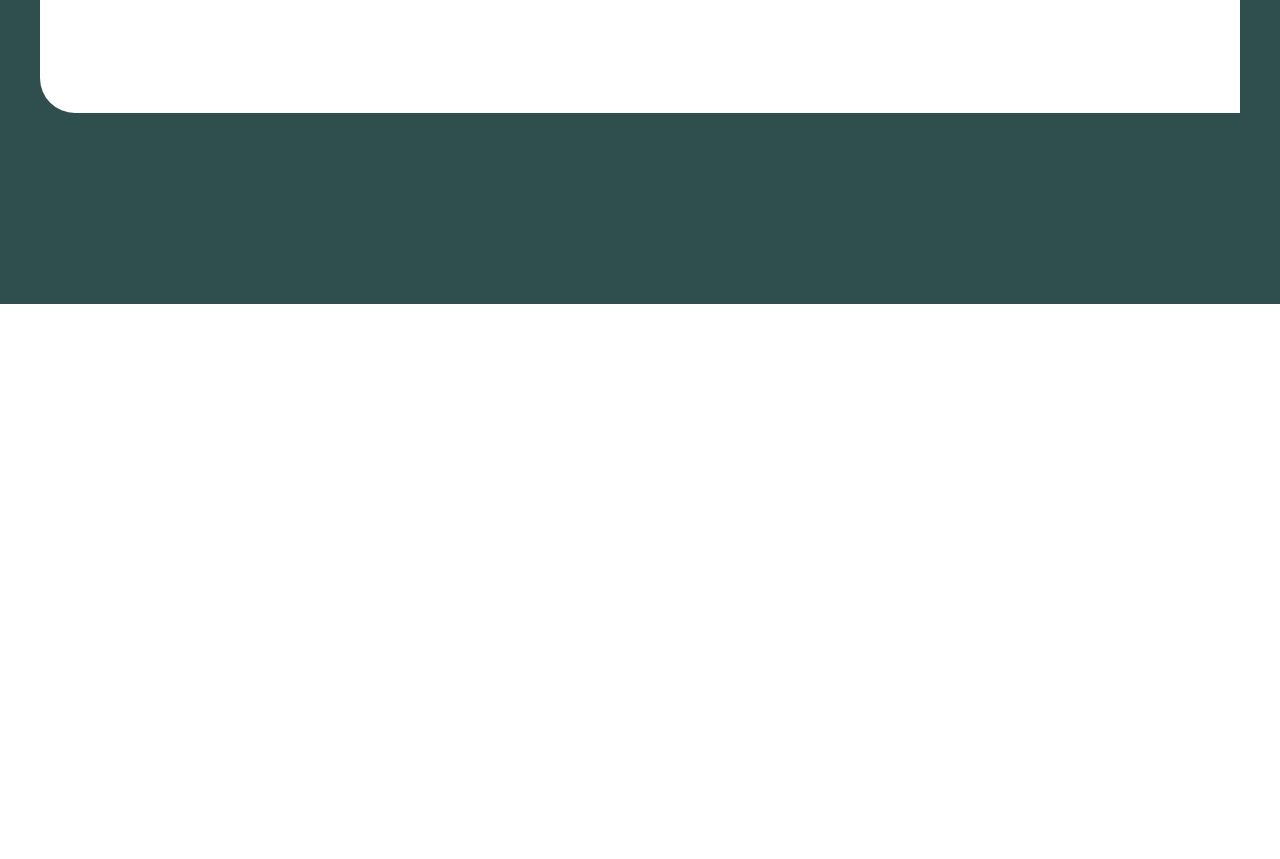
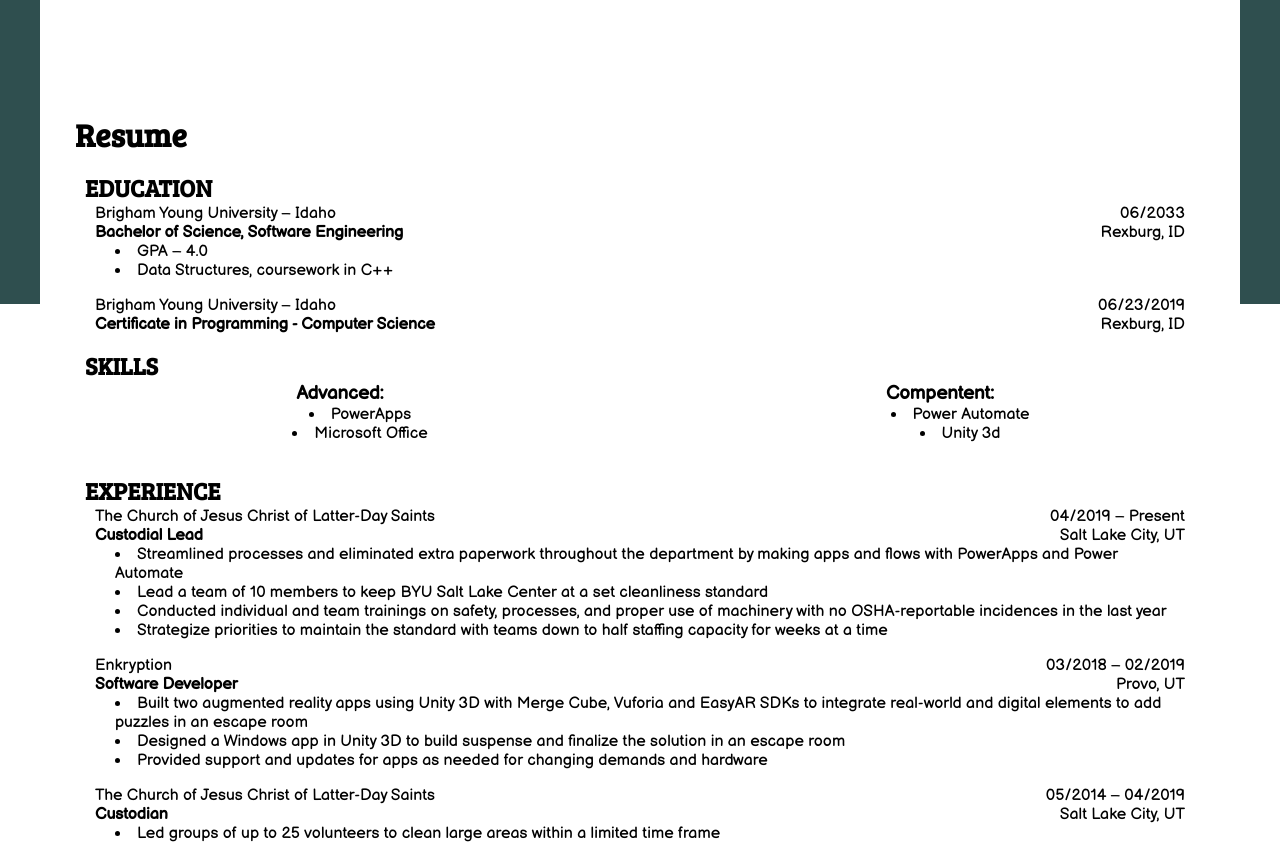
Before and after one commit to chuff11/ePortfolio, a React (Create React App) app: page /resume in a window 1280 px wide. Shown: the part 776-1635 px from the top of the page. Before the commit the page ends 1080 px from the top, so only its background shows below. Built offline with nearby package versions, Linux system fonts and the light colour scheme.

Commit message:
Added Resume

```diff
--- a/src/App.css
+++ b/src/App.css
@@ -1,3 +1,5 @@
+@import url('https://fonts.googleapis.com/css2?family=Balsamiq+Sans&family=Bree+Serif&display=swap');
+
 .background {
   background-color: darkslategrey;
   margin: 0px;
@@ -6,11 +8,12 @@
 }
 
 .App {
-  text-align: center;
+  text-align: left;
   background-color: white;
   border: 1px, black;
   border-bottom-left-radius: 35px;
   border-top-right-radius: 35px;
+  font-family: 'Balsamiq Sans', cursive;
 }
 
 .App-logo {
@@ -49,6 +52,32 @@
   color: black;
 }
 
+.grid {
+  display: grid;
+  grid-template-columns: 50% 50%;
+  align-items: flex-start;
+}
+
+.left {
+  text-align: left;
+  margin-left: 55px;
+}
+
+.right {
+  text-align: right;
+  margin-right: 55px;
+}
+
+.center {
+  text-align: center;
+}
+
+.wide {
+  grid-column: 1 / span 2;
+  margin-left: 35px;
+  margin-right: 55px;
+}
+
 .navigation img {
   width: 64;
   height: auto;
@@ -75,12 +104,32 @@
 }
 
 .project {
-  padding: 25px;
-  background-color: lightgrey;
-  border: 1px, black;
-  border-bottom-left-radius: 35px;
-  border-top-right-radius: 35px;
   margin: 15px;
+  position: relative;
+  text-align: left;
+}
+
+.page-title h1, h2{
+  text-align: left;
+  padding: 0px;
+  margin: 0px;
+  padding-left: 35px;
+  font-family: 'Bree Serif', serif;
+}
+
+h2 {
+  margin-top: 15px;
+  margin-left: 10px;
+}
+
+h3 {
+  margin-top: 0px;
+  margin-bottom: 0px;
+}
+
+ul {
+  margin-top: 0px;
+  list-style-position: inside;
 }
 
 .project-container {
@@ -88,5 +137,20 @@
   flex-wrap: wrap;
   justify-content: space-around;
   align-content: space-around;
-  padding: 35px;
+  padding: 0px 35px 35px 35px;
 }
+
+.project-title {
+  font-family: 'Bree Serif', serif;
+  position: absolute;
+  top: 15%;
+  left: 5%;
+}
+
+.project-category {
+  font-family: 'Balsamiq Sans', cursive;
+  font-size: .8em;
+  position: absolute;
+  top: 30%;
+  left: 10%;
+}
--- a/src/App.js
+++ b/src/App.js
@@ -3,7 +3,7 @@
 //import BrowserRouter, Route and Link
 import { BrowserRouter, Route, Link } from 'react-router-dom';
 import Projects from './Projects.js';
-import Articles from './Articles.js';
+import Resume from './Resume.js';
 import About from './About.js';
 import './App.css';
 
@@ -18,14 +18,14 @@
           <div className="navigation-sub">
 
             <Link to="/" className="item">Projects</Link>
-            <Link to="/articles" className="item">Articles</Link>
+            <Link to="/resume" className="item">Resume</Link>
             <Link to="/about" className="item">About</Link>
 
           </div>
         </div>
 
         <Route exact path="/" component={Projects} />
-        <Route path="/articles" component={Articles} />
+        <Route path="/resume" component={Resume} />
         <Route path="/about" component={About} />
       </div>
     </div>
--- a/src/Articles.js
+++ /dev/null
@@ -1,11 +0,0 @@
-import React from "react"
-
-function Articles(props) {
-  return (
-    <div>
-      <h1>Articles</h1>
-    </div>
-  )
-}
-
-export default Articles;
--- a/src/Projects.js
+++ b/src/Projects.js
@@ -8,8 +8,9 @@
 
 function Projects(props) {
   return (
-    <div className="project-container">
+    <div className="page-title">
       <h1>Projects</h1>
+        <div className="project-container">
         <Thumbnail
         link="/twitter"
         image= {cube}
@@ -30,6 +31,7 @@
         title="Ninja Burger"
         category="Website"
         />
+        </div>
     </div>
   )
 }
--- /dev/null
+++ b/src/Resume.js
@@ -0,0 +1,74 @@
+import React from "react"
+
+function Articles(props) {
+  return (
+    <div>
+      <div className="page-title">
+      <h1>Resume</h1>
+      </div>
+      <h2>EDUCATION</h2>
+      <div className="grid">
+        <span className="left">Brigham Young University – Idaho</span>
+        <span className="right">06/2033</span>
+        <span className="left"><strong>Bachelor of Science, Software Engineering</strong></span>
+        <span className="right">Rexburg, ID</span>
+        <ul className="left" className="wide">
+          <li>GPA – 4.0</li>
+          <li>Data Structures, coursework in C++</li>
+        </ul>
+        <span className="left">Brigham Young University – Idaho</span>
+        <span className="right">06/23/2019</span>
+        <span className="left"><strong>Certificate in Programming - Computer Science</strong></span>
+        <span className="right">Rexburg, ID</span>
+      </div>
+      <h2>SKILLS</h2>
+      <div className="center">
+      <div className="grid" >
+        <h3>Advanced:</h3>
+        <h3>Compentent:</h3>
+        <ul>
+          <li>PowerApps</li>
+          <li>Microsoft Office</li>
+        </ul>
+        <ul>
+          <li>Power Automate</li>
+          <li>Unity 3d</li>
+        </ul>
+      </div>
+      </div>
+      <h2>EXPERIENCE</h2>
+        <div className="grid">
+            <span className="left">The Church of Jesus Christ of Latter-Day Saints</span>
+            <span className="right">04/2019 – Present</span>
+            <span className="left"><strong>Custodial Lead</strong></span>
+            <span className="right">Salt Lake City, UT</span>
+            <ul className="wide">
+              <li>Streamlined processes and eliminated extra paperwork throughout the department by making apps and flows with PowerApps and Power Automate</li>
+              <li>Lead a team of 10 members to keep BYU Salt Lake Center at a set cleanliness standard</li>
+              <li>Conducted individual and team trainings on safety, processes, and proper use of machinery with no OSHA-reportable incidences in the last year</li>
+              <li>Strategize priorities to maintain the standard with teams down to half staffing capacity for weeks at a time</li>
+            </ul>
+            <span className="left">Enkryption</span>
+            <span className="right">03/2018 – 02/2019</span>
+            <span className="left"><strong>Software Developer</strong></span>
+            <span className="right">Provo, UT</span>
+            <ul className="wide">
+              <li>Built two augmented reality apps using Unity 3D with Merge Cube, Vuforia and EasyAR SDKs to integrate real-world and digital elements to add puzzles in an escape room</li>
+              <li>Designed a Windows app in Unity 3D to build suspense and finalize the solution in an escape room</li>
+              <li>Provided support and updates for apps as needed for changing demands and hardware</li>
+            </ul>
+
+            <span className="left">The Church of Jesus Christ of Latter-Day Saints</span>
+            <span className="right">05/2014 – 04/2019</span>
+            <span className="left"><strong>Custodian</strong></span>
+            <span className="right">Salt Lake City, UT</span>
+            <ul className="wide">
+              <li>Led groups of up to 25 volunteers to clean large areas within a limited time frame</li>
+            </ul>
+        </div>
+
+    </div>
+  )
+}
+
+export default Articles;
```
